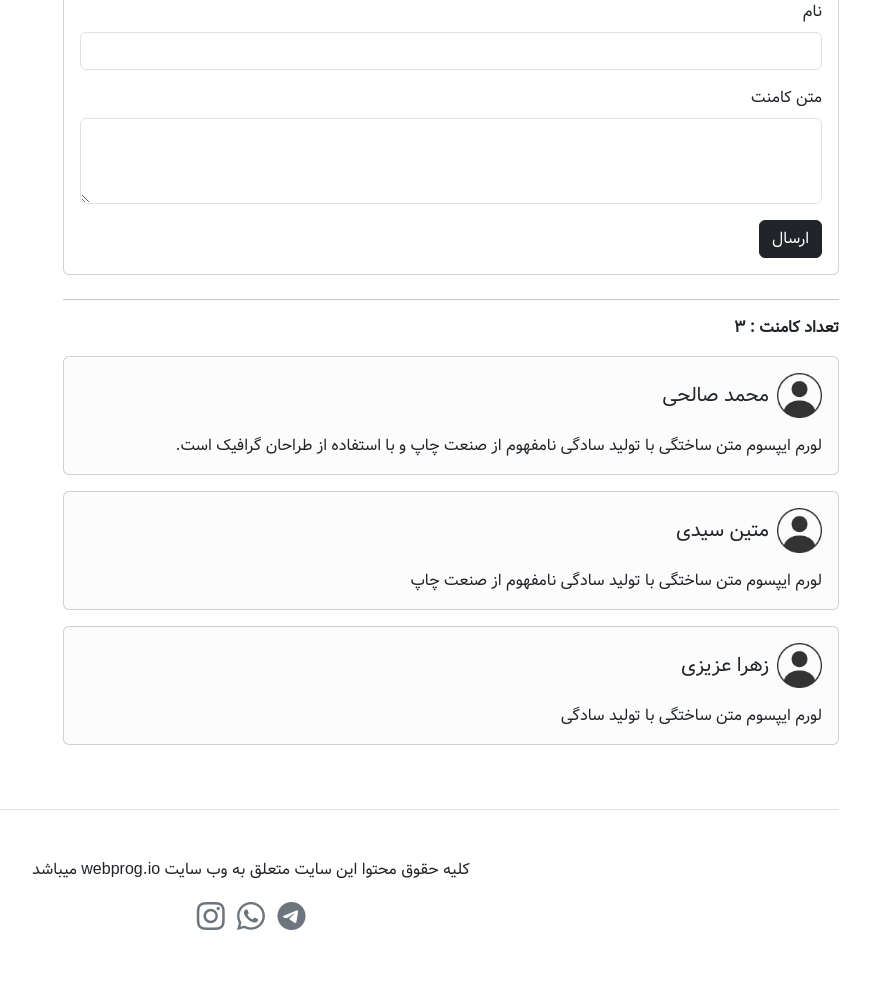
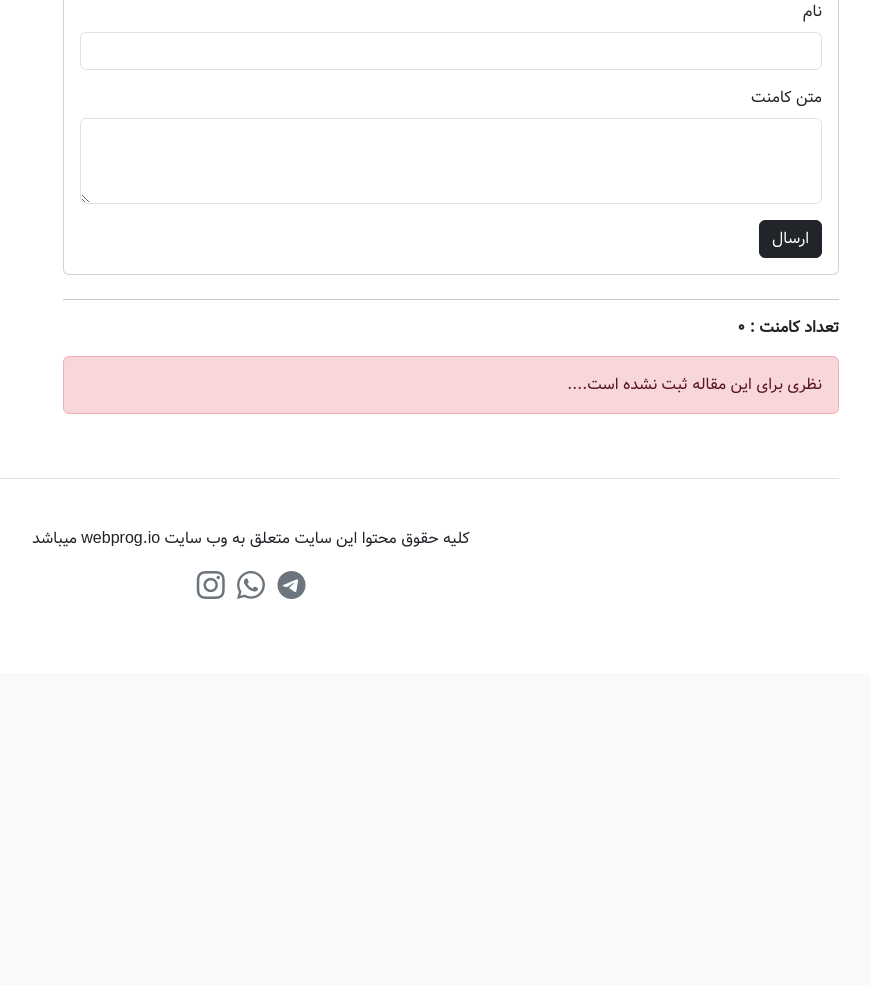
Before and after one commit to sorahiatieh/weblog, a PHP site: page /single.php?post=4 in a window 1280 px wide. Shown: the part 1039-2024 px from the top of the page, without its empty margins (389-1259 px from the left). After the commit the page ends 1638 px from the top, so only its background shows below. Run offline with PHP 8.4, Linux system fonts and the light colour scheme; data comes from the database, SQL or seed files in the repository.

Commit message:
compelete send comment section

```diff
--- a/single.php
+++ b/single.php
@@ -60,6 +60,7 @@
                         <!-- Comment Section -->
                         <div class="col">
                             <!-- Comment Form -->
+
                             <div class="card">
                                 <div class="card-body">
                                     <p class="fw-bold fs-5">
@@ -84,59 +85,36 @@
 
                             <hr class="mt-4" />
                             <!-- Comment Content -->
-                            <p class="fw-bold fs-6">تعداد کامنت : 3</p>
-
-                            <div class="card bg-light-subtle mb-3">
+                            <?php
+                            $postId=$post['id'];
+                            $comments=$db->prepare("SELECT * FROM tbl_comments WHERE post_id= :id AND status= '1'");
+                            $comments->execute(['id' =>$postId]);
+                            ?>
+                            <p class="fw-bold fs-6">تعداد کامنت : <?= $comments->rowCount() ?></p>
+                            <?php if($comments->rowCount() > 0): ?>
+                            <?php foreach ($comments as $comment): ?>
+                                <div class="card bg-light-subtle mb-3">
                                 <div class="card-body">
                                     <div class="d-flex align-items-center">
                                         <img src="./assets/images/profile.png" width="45" height="45" alt="user-profle" />
 
                                         <h5 class="card-title me-2 mb-0">
-                                            محمد صالحی
+                                           <?= $comment['name'] ?>
                                         </h5>
                                     </div>
 
                                     <p class="card-text pt-3 pr-3">
-                                        لورم ایپسوم متن ساختگی با تولید
-                                        سادگی نامفهوم از صنعت چاپ و با
-                                        استفاده از طراحان گرافیک است.
+                                        <?= $comment['comment'] ?>
                                     </p>
                                 </div>
                             </div>
+                            <?php endforeach; ?>
+                            <?php  else: ?>
+                                <div class="alert alert-danger">
+                                    نظری برای این مقاله ثبت نشده است....
+                                </div>
+                            <?php endif; ?>
 
-                            <div class="card bg-light-subtle mb-3">
-                                <div class="card-body">
-                                    <div class="d-flex align-items-center">
-                                        <img src="./assets/images/profile.png" width="45" height="45" alt="user-profle" />
-
-                                        <h5 class="card-title me-2 mb-0">
-                                            متین سیدی
-                                        </h5>
-                                    </div>
-
-                                    <p class="card-text pt-3 pr-3">
-                                        لورم ایپسوم متن ساختگی با تولید
-                                        سادگی نامفهوم از صنعت چاپ
-                                    </p>
-                                </div>
-                            </div>
-
-                            <div class="card bg-light-subtle mb-3">
-                                <div class="card-body">
-                                    <div class="d-flex align-items-center">
-                                        <img src="./assets/images/profile.png" width="45" height="45" alt="user-profle" />
-
-                                        <h5 class="card-title me-2 mb-0">
-                                            زهرا عزیزی
-                                        </h5>
-                                    </div>
-
-                                    <p class="card-text pt-3 pr-3">
-                                        لورم ایپسوم متن ساختگی با تولید
-                                        سادگی
-                                    </p>
-                                </div>
-                            </div>
                         </div>
                     </div>
                 </div>
```
